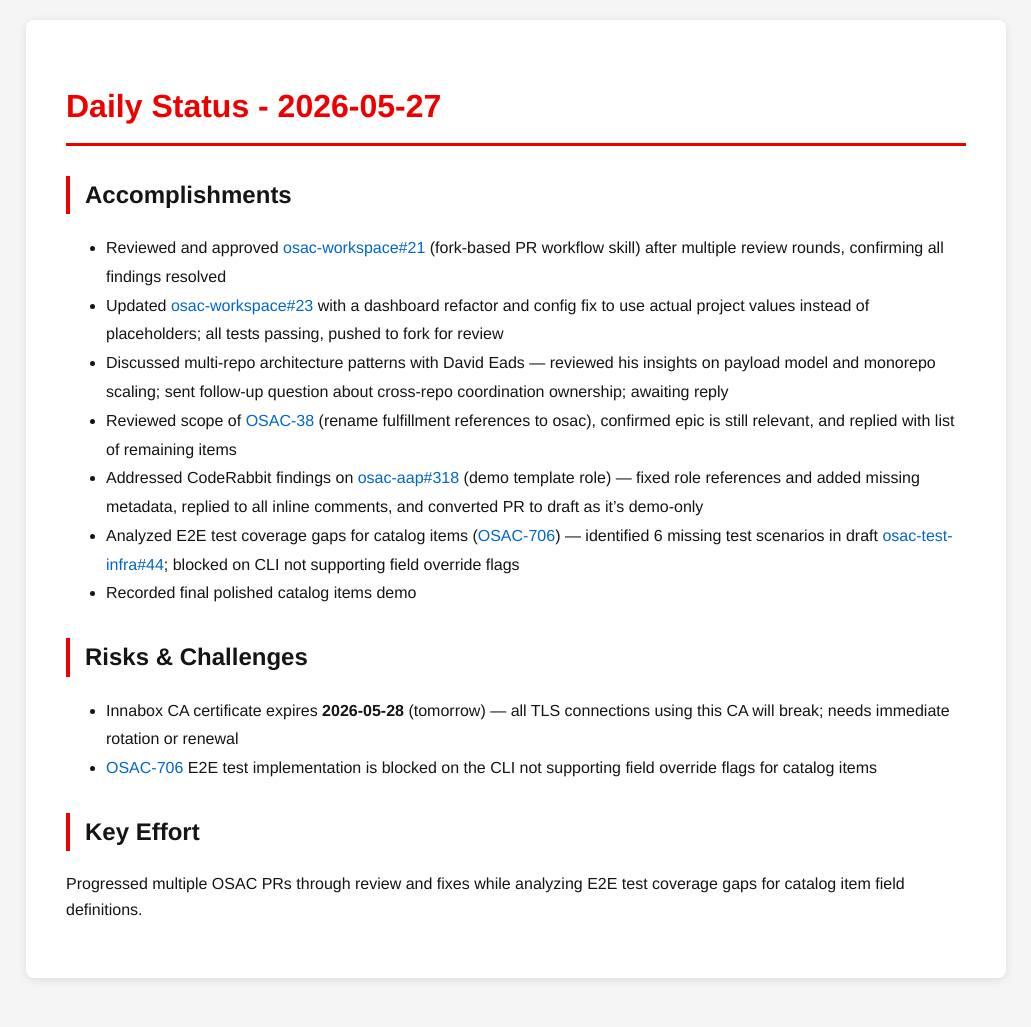
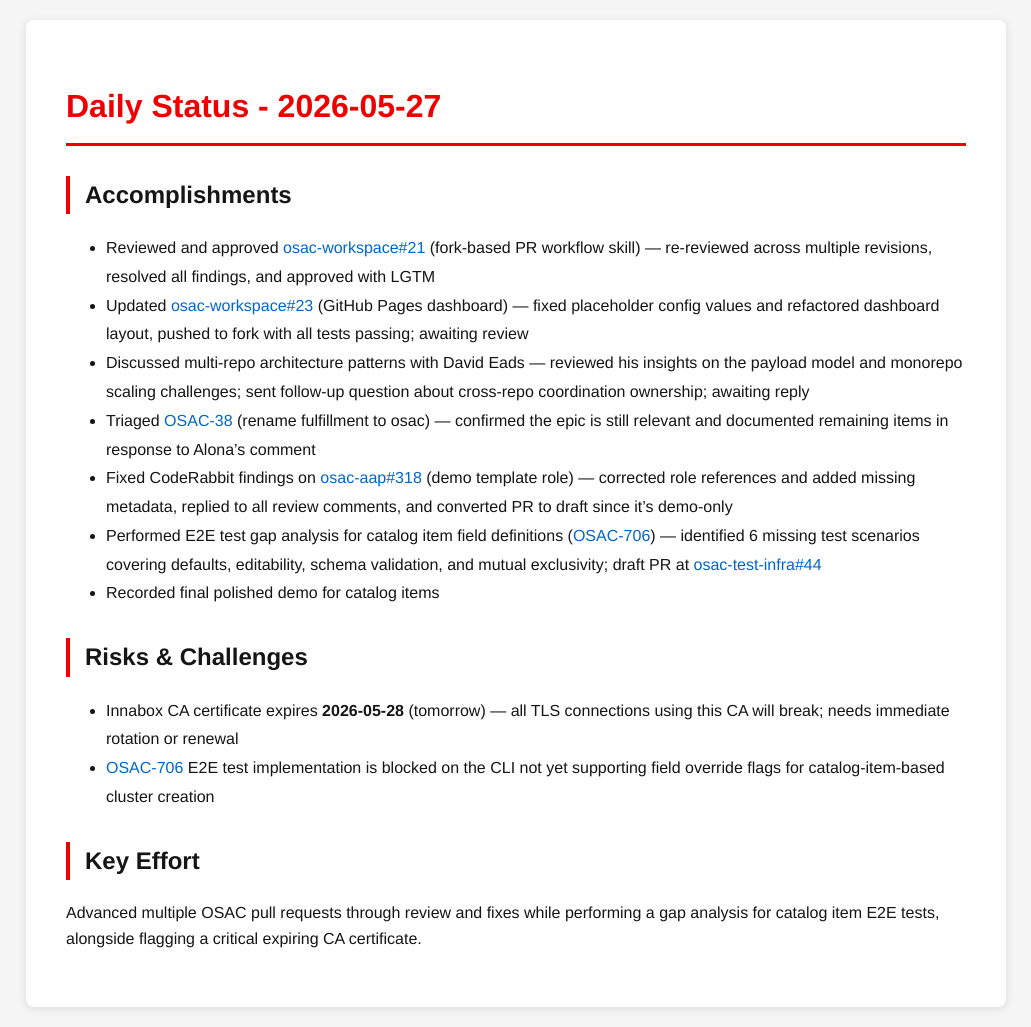
Before and after one commit to tzvatot/daily-status, a Jekyll site: the page built from 2026-05-27.md, in a window 1280 px wide. Shown: the whole page, without its empty margins (124-1155 px from the left). Built offline with Jekyll 4.4.1, drawn with Linux system fonts in a browser that asks for light colours; before the commit the page ends 998 px from its top, so only the background shows below that.

Commit message:
Daily status update - 2026-05-27

```diff
--- a/2026-05-27.md
+++ b/2026-05-27.md
@@ -7,17 +7,17 @@ date: 2026-05-27
 # Daily Status - 2026-05-27
 
 ## Accomplishments
-- Reviewed and approved [osac-workspace#21](https://github.com/osac-project/osac-workspace/pull/21) (fork-based PR workflow skill) after multiple review rounds, confirming all findings resolved
-- Updated [osac-workspace#23](https://github.com/osac-project/osac-workspace/pull/23) with a dashboard refactor and config fix to use actual project values instead of placeholders; all tests passing, pushed to fork for review
-- Discussed multi-repo architecture patterns with David Eads — reviewed his insights on payload model and monorepo scaling; sent follow-up question about cross-repo coordination ownership; awaiting reply
-- Reviewed scope of [OSAC-38](https://redhat.atlassian.net/browse/OSAC-38) (rename fulfillment references to osac), confirmed epic is still relevant, and replied with list of remaining items
-- Addressed CodeRabbit findings on [osac-aap#318](https://github.com/osac-project/osac-aap/pull/318) (demo template role) — fixed role references and added missing metadata, replied to all inline comments, and converted PR to draft as it's demo-only
-- Analyzed E2E test coverage gaps for catalog items ([OSAC-706](https://redhat.atlassian.net/browse/OSAC-706)) — identified 6 missing test scenarios in draft [osac-test-infra#44](https://github.com/osac-project/osac-test-infra/pull/44); blocked on CLI not supporting field override flags
-- Recorded final polished catalog items demo
+- Reviewed and approved [osac-workspace#21](https://github.com/osac-project/osac-workspace/pull/21) (fork-based PR workflow skill) — re-reviewed across multiple revisions, resolved all findings, and approved with LGTM
+- Updated [osac-workspace#23](https://github.com/osac-project/osac-workspace/pull/23) (GitHub Pages dashboard) — fixed placeholder config values and refactored dashboard layout, pushed to fork with all tests passing; awaiting review
+- Discussed multi-repo architecture patterns with David Eads — reviewed his insights on the payload model and monorepo scaling challenges; sent follow-up question about cross-repo coordination ownership; awaiting reply
+- Triaged [OSAC-38](https://redhat.atlassian.net/browse/OSAC-38) (rename fulfillment to osac) — confirmed the epic is still relevant and documented remaining items in response to Alona's comment
+- Fixed CodeRabbit findings on [osac-aap#318](https://github.com/osac-project/osac-aap/pull/318) (demo template role) — corrected role references and added missing metadata, replied to all review comments, and converted PR to draft since it's demo-only
+- Performed E2E test gap analysis for catalog item field definitions ([OSAC-706](https://redhat.atlassian.net/browse/OSAC-706)) — identified 6 missing test scenarios covering defaults, editability, schema validation, and mutual exclusivity; draft PR at [osac-test-infra#44](https://github.com/osac-project/osac-test-infra/pull/44)
+- Recorded final polished demo for catalog items
 
 ## Risks & Challenges
 - Innabox CA certificate expires **2026-05-28** (tomorrow) — all TLS connections using this CA will break; needs immediate rotation or renewal
-- [OSAC-706](https://redhat.atlassian.net/browse/OSAC-706) E2E test implementation is blocked on the CLI not supporting field override flags for catalog items
+- [OSAC-706](https://redhat.atlassian.net/browse/OSAC-706) E2E test implementation is blocked on the CLI not yet supporting field override flags for catalog-item-based cluster creation
 
 ## Key Effort
-Progressed multiple OSAC PRs through review and fixes while analyzing E2E test coverage gaps for catalog item field definitions.
+Advanced multiple OSAC pull requests through review and fixes while performing a gap analysis for catalog item E2E tests, alongside flagging a critical expiring CA certificate.
```
